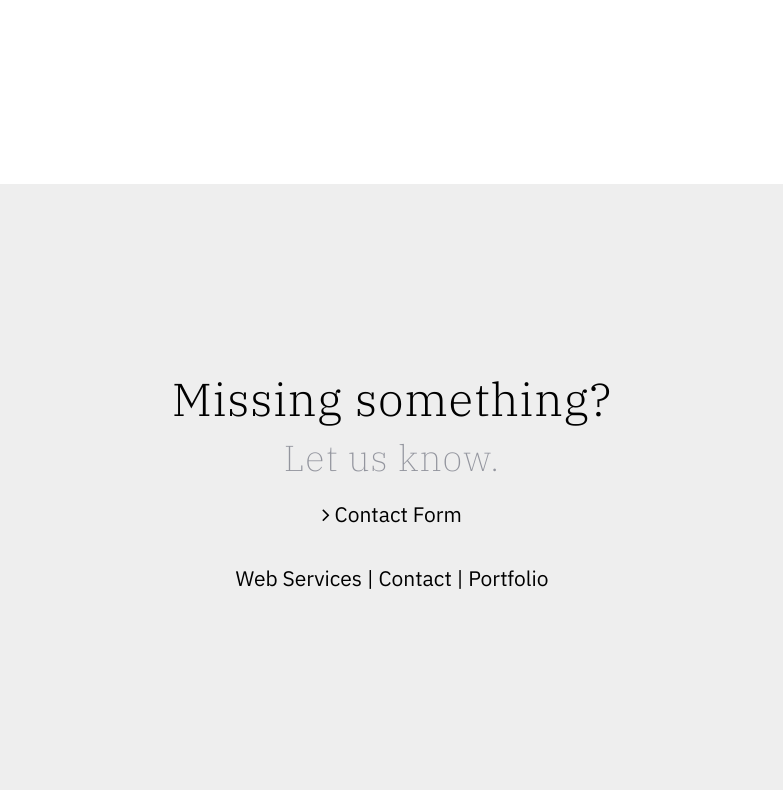
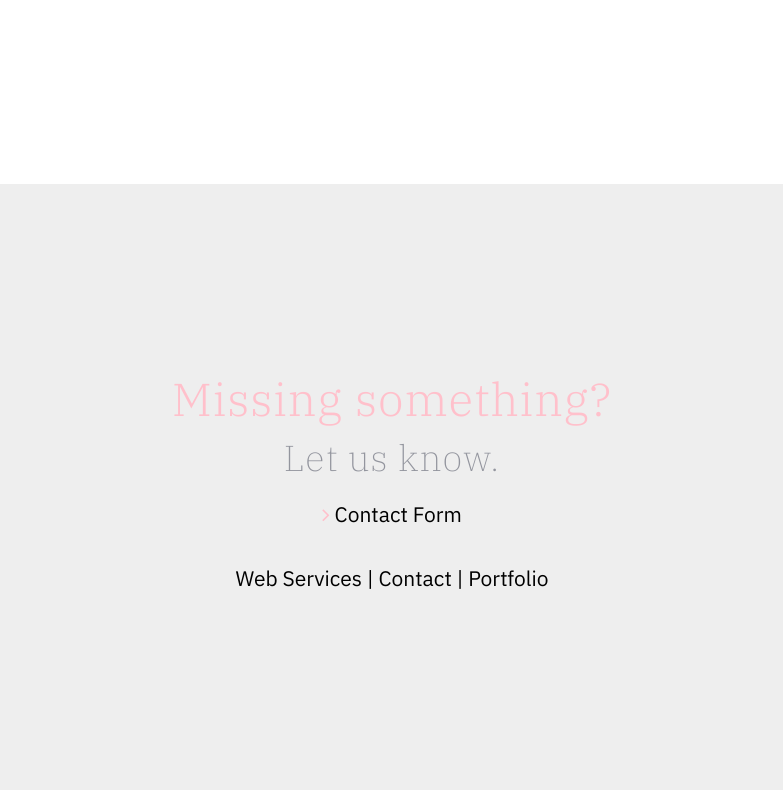
Before and after one commit to errobicheau/portfolioSite, a plain HTML site: page index.html in a window 1280 px wide. Shown: the part 839-1629 px from the top of the page, without its empty margins (248-1031 px from the left). Drawn offline with Linux system fonts and the light colour scheme.

Commit message:
ade some text pink

```diff
--- a/assets/main.css
+++ b/assets/main.css
@@ -31,6 +31,10 @@ footer, header, hgroup, menu, nav, section {
 html, body {
     width: 100%;
     overflow-x:hidden;
+}
+
+body * {
+    color: pink;
 }
 
 html {
```
